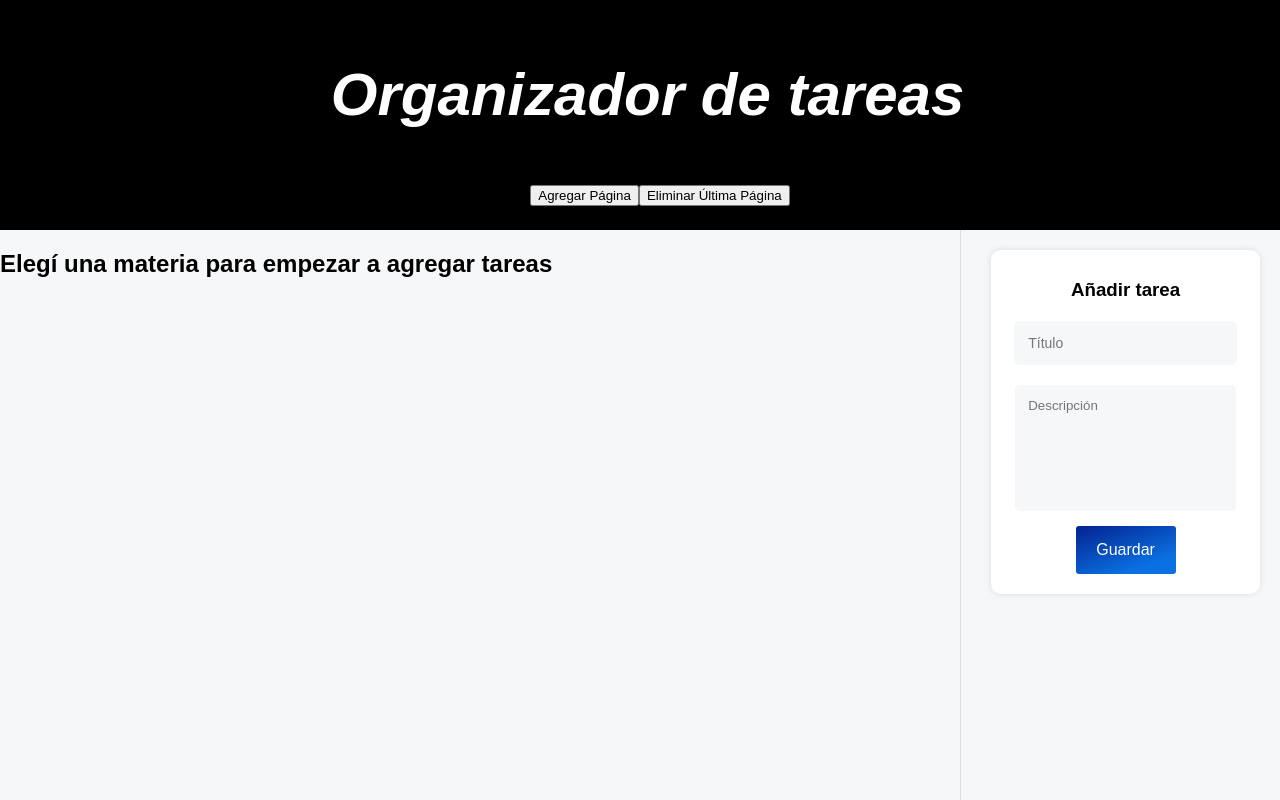
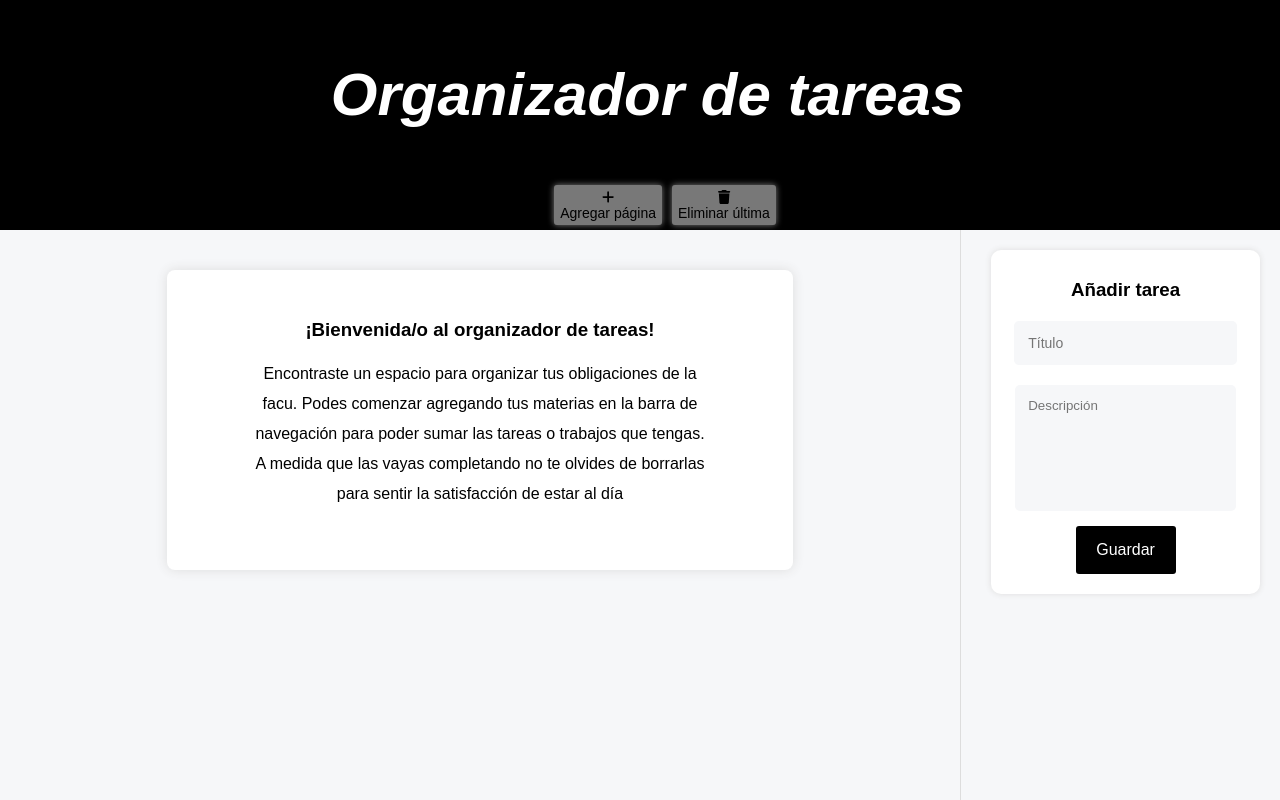
Before and after one commit to augustorodriguezz/organizador-propio, a React (Create React App) app: page / in a window 1280 px wide. Shown: the top 800 px of the page. Built offline with nearby package versions, Linux system fonts and the light colour scheme.

Commit message:
Versión 1 del proyeto terminada

```diff
--- a/src/componentes/Bienvenida.js
+++ b/src/componentes/Bienvenida.js
@@ -2,8 +2,14 @@ import React from 'react'
 
 export const Bienvenida = () => {
   return (
-    <>
-    <h1>Elegí una materia para empezar a agregar tareas</h1>
-    </>
+    <article className="bienvenida">
+                  <div className="tareaDiv">
+                    <h3 className="title">¡Bienvenida/o al organizador de tareas!</h3>
+                    <p className="description">Encontraste un espacio para organizar tus obligaciones de la facu.
+                                                Podes comenzar agregando tus materias en la barra de navegación para poder sumar las tareas o trabajos que tengas. A medida que las vayas completando no te olvides de borrarlas para sentir la satisfacción de estar al día
+                    </p>
+                  </div>
+
+    </article>
   )
 }
--- a/src/componentes/PageContent.js
+++ b/src/componentes/PageContent.js
@@ -4,6 +4,7 @@ import { useEffect } from "react";
 import React from 'react'
 
 export const PageContent = ({title, pages, numeroDePagina , listadoState, setListadoState, currentPageTitle}) => {
+
   useEffect(()=> {
     console.log("componente del listado de tareas cargado!!");
 
--- a/src/index.css
+++ b/src/index.css
@@ -18,7 +18,7 @@ body {
   "content content content lateral"
   "footer footer footer footer"
   ;
-  grid-template-rows: 130px 100px 800px 70px;
+  grid-template-rows: 130px 100px 820px 70px;
   grid-template-columns: repeat(4, 1fr);
 }
 /* ESTILOS DEL HEADER: */
@@ -69,9 +69,18 @@ body {
   cursor: pointer;
 }
 .nav .li2{
+  padding-top: 14px;
+  padding-bottom: 50px;
   background-color: #f6f7f9;
+  margin-left: 1px;
+  margin-right: 1px;
+  border-radius: 30px;
+  border: 0.5px solid #979696;
   opacity: 1;
-  cursor: pointer;
+
+}
+.nav .li2 a{
+  transform: scale(1.1);
 }
 
 .nav a {
@@ -89,6 +98,37 @@ body {
   transform: scale(1.1);
 }
 
+.buttonNav {
+  margin-bottom: 50px;
+  margin-left: 10px;
+  border: 0;
+  outline: 0;
+  border-radius: 3px;
+  height: 40px;
+  font-size: 14px;
+  font-weight: 500;
+  cursor: pointer;
+  transition: all 300ms;
+  opacity: 0.5;
+  box-shadow: 0 0 6px #fff;
+}
+.buttonNav:hover {
+  transform: scale(1.1);
+}
+.buttonNav b{
+ font-weight: lighter;
+ opacity: 1;
+}
+.nuevaPagina{
+  outline: none;
+  border: 1px solid #ddd;
+  padding: 6px;
+  background-color: #ecedf0;
+  margin-left: 5px;
+  border-radius: 6px;
+  font-family: sans-serif;
+}
+
 /* ESTILOS PARA EL CONTENIDO: */
 .content {
   grid-area: content;
@@ -97,6 +137,15 @@ body {
   flex-flow: column wrap;
   align-items: flex-start;
   z-index: 100;
+
+}
+.container {
+  transform: translateY(100%);
+  transition: transform 0.5s ease-in-out;
+  width: 100%;
+}
+.loaded{
+  transform: translateY(0);
 }
 .tarea-item {
   display: flex;
@@ -105,10 +154,11 @@ body {
   width: 40%;
   margin-top: 20px;
   margin-left: 10px;
+  margin-bottom: 10px;
   margin-right: 10px;
   justify-content: space-between;
   background-color: #fff;
-  box-shadow: 0 0 6px #ddd;
+  box-shadow: 0 0 9px #ddd;
   border-radius: 8px;
   padding-top: 30px;
   padding-bottom: 30px;
@@ -119,22 +169,12 @@ body {
  margin: 0 auto;
  width: 80%;
 }
+.check{
+  border-radius: 50%;
+  width: 30px;
+  height: 30px;
+}
 
- input[type="submit"] , input[type="button"] {
-  background: linear-gradient(160deg , #03228f 0% , #0b70e1 77%);
-  color: #fff;
-  border: 0;
-  outline: 0;
-  padding: 15px;
-  border-radius: 3px;
-  width: 100px;
-
-  font-size: 16px;
-  font-weight: 500;
-  cursor: pointer;
-  transition: all 600ms;
-
-}
 .icon{
   height: 30px;
   width: 30px;
@@ -148,7 +188,7 @@ body {
   width: 45px;
   height: 40px ;
   cursor: pointer;
-  transition: all 600ms ease-in;
+  transition: all 0.2s ease-in;
   margin: auto 0;
 
 }
@@ -158,6 +198,25 @@ body {
 .tarea-item .delete:hover {
   background: #9b0202;
 }
+.bienvenida{
+  display: block;
+  max-height: 240px;
+  flex-grow: 1;
+  width: 60%;
+  margin: 0 auto;
+  margin-top: 40px;
+  justify-content: space-between;
+  background-color: #fff;
+  box-shadow: 0 0 12px #ddd;
+  border-radius: 8px;
+  padding-top: 30px;
+  padding-bottom: 30px;
+  padding-left: 25px;
+  padding-right: 25px;
+}
+.bienvenida p {
+  line-height: 30px;
+}
 /* ESTILOS BARRA LATERAL: */
 .lateral {
   grid-area: lateral;
@@ -165,6 +224,7 @@ body {
   border-left: 1px solid #ddd;
   padding-left: 10px;
   padding-right: 10px;
+  z-index: 100;
 }
 .lateral > div {
   box-sizing: border-box;
@@ -191,6 +251,16 @@ body {
 }
 .save{
   margin-top: 15px;
+  background-color: #000;
+  color: #fff;
+  border: 0;
+  outline: 0;
+  padding: 15px;
+  border-radius: 3px;
+  width: 100px;
+  font-size: 16px;
+  font-weight: 500;
+  cursor: pointer;
 }
 .lateral input[type="text"]{
   font-size: 14px;
@@ -205,8 +275,8 @@ body {
 /* ESTILOS DEL FOOTER: */
 .footer {
   grid-area: footer;
-  background-color: #d1defa;
-  color: #454545;
+  background-color: #979696;
+  color: #fff;
   border-top: 1px solid #fff;
   text-align: left;
   line-height: 68px;
--- /dev/null
+++ b/src/layout/Footer.js
@@ -0,0 +1,11 @@
+import React from 'react'
+
+export const Footer = () => {
+  return (
+    <footer className='footer'>
+
+            &copy; Copyright Augusto Rodriguez | 2024 - Dale un buen uso y aprobá esas materias ;)
+
+    </footer>
+  )
+}
--- a/src/layout/Nav.js
+++ b/src/layout/Nav.js
@@ -1,12 +1,14 @@
 import React, {useState, useEffect} from 'react'
 import { PageContent } from '../componentes/PageContent';
 import { NavLink } from 'react-router-dom'
+import { faCheck, faPlus, faTrash, faXmark } from '@fortawesome/free-solid-svg-icons';
+import { FontAwesomeIcon } from '@fortawesome/react-fontawesome';
 
-export const Nav = ({pages, setPages, setPageIndex, setCurrentPageTitle}) => {
+export const Nav = ({pages, setPages, setPageIndex, setCurrentPageTitle, currentPageTitle}) => {
+
 
       const [showAddPageForm, setShowAddPageForm] = useState(false);
       const [newPageTitle, setNewPageTitle] = useState('');
-      const [isPageActive , setIsPageActive] = useState (false);
 
       const handleAddPage = () => {
         setShowAddPageForm(true);
@@ -39,20 +41,29 @@ export const Nav = ({pages, setPages, setPageIndex, setCurrentPageTitle}) => {
 
         <ul>
         {pages.map((page, index) => (
-          <li key={page.id} className={isPageActive ? 'li2' : 'li'} onClick={() => {pageClick(index); setCurrentPageTitle(page.title);}}>
+          <li key={page.id} className={page.title === currentPageTitle ? 'li2' : 'li'} onClick={() => {pageClick(index); setCurrentPageTitle(page.title);}}>
             <NavLink to={`/${page.title.toLowerCase()}`}>{page.title}</NavLink>
           </li>
         ))}
         {showAddPageForm ? (
         <div>
-          <input type="text" value={newPageTitle} onChange={(e) => setNewPageTitle(e.target.value)} />
-          <button onClick={handleAcceptAddPage}>Aceptar</button>
-          <button onClick={handleCancelAddPage}>Cancelar</button>
+          <input type="text" value={newPageTitle} className='nuevaPagina'
+                 onChange={(e) => setNewPageTitle(e.target.value)} />
+          <button className='buttonNav check' onClick={handleAcceptAddPage} >
+            <FontAwesomeIcon className='checkIcon' icon={faCheck} />
+          </button>
+          <button className='buttonNav check' onClick={handleCancelAddPage}>
+            <FontAwesomeIcon icon={faXmark} />
+          </button>
         </div>
       ) : (
-        <button onClick={handleAddPage}>Agregar Página</button>
+        <button className='buttonNav' onClick={handleAddPage}>
+          <FontAwesomeIcon icon={faPlus}/><br/>
+          <b>Agregar página</b>
+        </button>
       )}
-        <button onClick={() => handleRemovePage(pages[pages.length - 1].id)}>Eliminar Última Página</button>
+        <button className='buttonNav' onClick={() => handleRemovePage(pages[pages.length - 1].id)}>
+        <FontAwesomeIcon icon={faTrash} /><br/><b>Eliminar última</b></button>
       </ul>
     </nav>
   )
--- a/src/rutas/Rutas.js
+++ b/src/rutas/Rutas.js
@@ -5,6 +5,7 @@ import { Header } from '../layout/Header';
 import { Nav } from '../layout/Nav';
 import { PageContent } from '../componentes/PageContent';
 import { Bienvenida } from '../componentes/Bienvenida';
+import { Footer } from '../layout/Footer';
 
 export const Rutas = () => {
  const [listadoState, setListadoState] = useState([]);
@@ -12,6 +13,7 @@ export const Rutas = () => {
   const storedPages = localStorage.getItem('pages');
   return storedPages ? JSON.parse(storedPages) : [];
   });
+
 
   useEffect(() => {
     localStorage.setItem('pages', JSON.stringify(pages));
@@ -26,7 +28,7 @@ export const Rutas = () => {
       {/* Header de todo el viewport que incluya al nav */}
       <Header/>
       <Nav pages={pages} setPages= {setPages} setPageIndex={setPageIndex}
-      setCurrentPageTitle={setCurrentPageTitle} />
+      setCurrentPageTitle={setCurrentPageTitle} currentPageTitle={currentPageTitle} />
 
         <section className="content">
         <Routes>
@@ -48,6 +50,7 @@ export const Rutas = () => {
         <Aside setListadoState={setListadoState} numeroDePagina={pageIndex} currentPageTitle={currentPageTitle} />
 
       {/* Footer */}
+      <Footer/>
         {/* <Footer /> */}
 
     </BrowserRouter>
```
